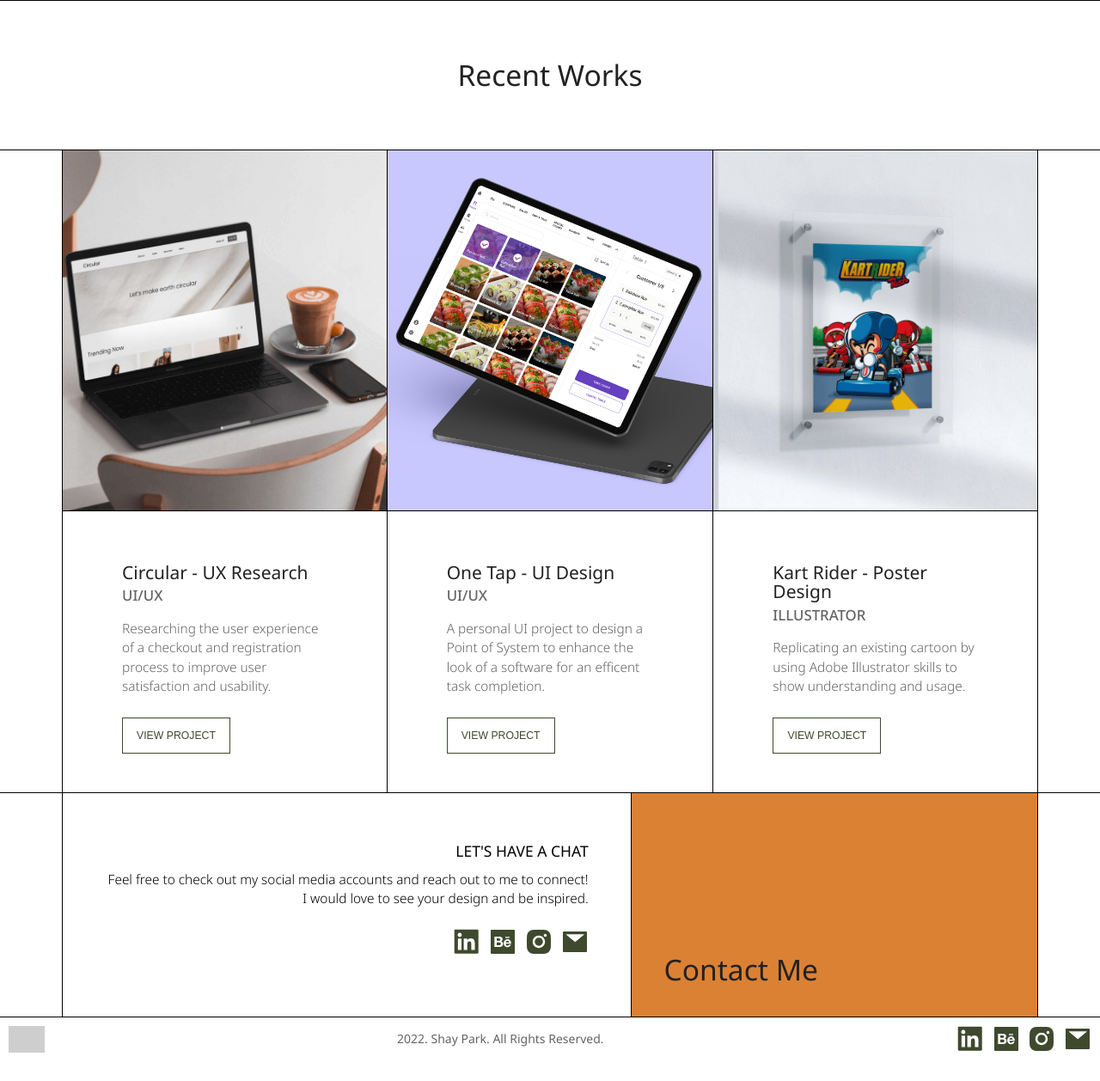
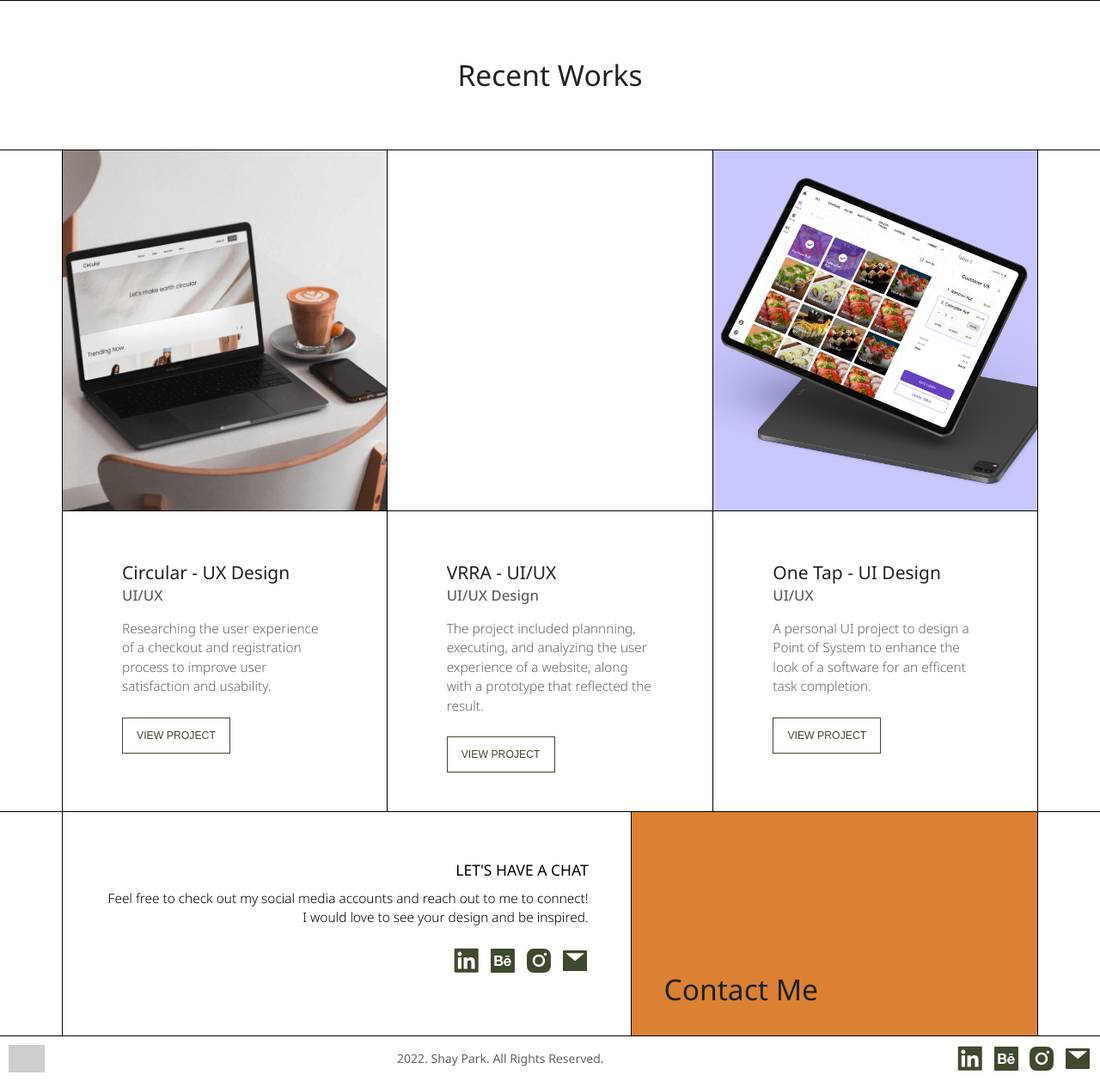
Before and after one commit to shayparksoo/shayparksooin, a PHP site: page / in a window 1280 px wide. Shown: the part 576-1834 px from the top of the page at 86% size. Before the commit the page ends 1801 px from the top, so only its background shows below. Run offline with PHP 8.4, Linux system fonts and the light colour scheme; grey boxes are pictures that could not be loaded.

Commit message:
Updates home grid

```diff
--- a/partials/home/home-work.php
+++ b/partials/home/home-work.php
@@ -10,13 +10,24 @@
                 <a href="<?php echo WWW_ROOT . '/uiux-circular.php';?>"><div class="card-img__circular card-img border-b" title="Circular UI UX by Shay Park"></div></a>
             </div>
             <div class="card-content">
-                <h3 class="card-h3">Circular - UX Research</h3>
+                <h3 class="card-h3">Circular - UX Design</h3>
                 <p class="card-category">UI/UX</p>
                 <p class="card-body">Researching the user experience of a checkout and registration process to improve user satisfaction and usability.</p>
                 <a href="<?php echo WWW_ROOT . '/uiux-circular.php';?>"><button class="btn btn-card-top btn-outline button-txt">View Project</button></a>
             </div>
         </div>
         <div class="work__ind-card col col-12-sm col-6-md col-4 home-card">
+            <div class="card-img">
+                <div class="card-img__vrra card-img border-b" title="Vancouver Rabbit Rescue Association by Shay Park"></div>
+            </div>
+            <div class="card-content">
+                <h3 class="card-h3">VRRA - UI/UX</h3>
+                <p class="card-category">UI/UX Design</p>
+                <p class="card-body">The project included plannning, executing, and analyzing the user experience of a website, along with a prototype that reflected the result.</p>
+                <a href="<?php echo WWW_ROOT . '/uiux-vrra.php';?>"><button class="btn btn-card-top btn-outline button-txt">View Project</button></a>
+            </div>
+        </div>
+        <div class="work__ind-card col col-12-sm col-6-md col-4 last-card">
             <div class="card-img">
                 <a href="<?php echo WWW_ROOT . '/uiux-onetap.php';?>"><div class="card-img__onetap card-img border-b" title="One Tap UI UX by Shay Park"></div></a>
             </div>
@@ -27,16 +38,5 @@
                 <a href="<?php echo WWW_ROOT . '/uiux-onetap.php';?>"><button class="btn btn-card-top btn-outline button-txt">View Project</button></a>
             </div>
         </div>
-        <div class="work__ind-card col col-12-sm col-6-md col-4 last-card">
-            <div class="card-img">
-                <div class="card-img__kart card-img border-b" title="Kart Rider Graphic Poster by Shay Park"></div>
-            </div>
-            <div class="card-content">
-                <h3 class="card-h3">Kart Rider - Poster Design</h3>
-                <p class="card-category">ILLUSTRATOR</p>
-                <p class="card-body">Replicating an existing cartoon by using Adobe Illustrator skills to show understanding and usage.</p>
-                <a href="<?php echo WWW_ROOT . '/graphic-kart.php';?>"><button class="btn btn-card-top btn-outline button-txt">View Project</button></a>
-            </div>
-        </div>
     </div>
 </section>
```
